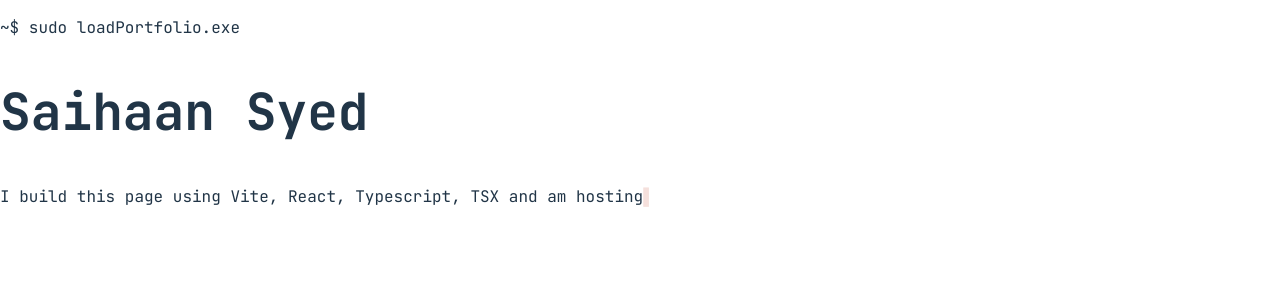
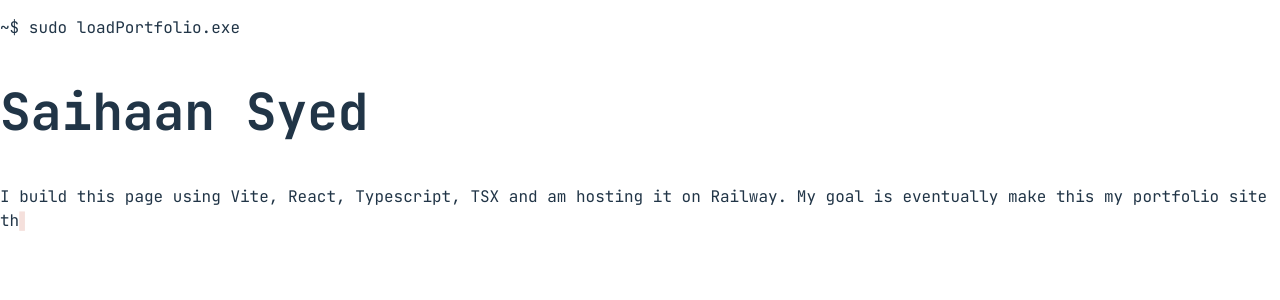
Before and after one commit to sai-sy/cli-portfolio, a React (Vite) app: page / in a window 1280 px wide. Shown: the top 300 px of the page. Built offline with nearby package versions, Linux system fonts and the light colour scheme.

Commit message:
speed change

```diff
--- a/src/views/Home.tsx
+++ b/src/views/Home.tsx
@@ -27,7 +27,7 @@ export default function Home({
         <TypeText
           text="I build this page using Vite, React, Typescript, TSX and am hosting it on Railway. My goal is eventually make this my portfolio site that can be used like a command line while still being visually appealing and usable by a normal user"
           delay={300}
-          speed={40}
+          speed={20}
           animate={transitionIn}
           fileDir = {null}
           onComplete={() => {
```
